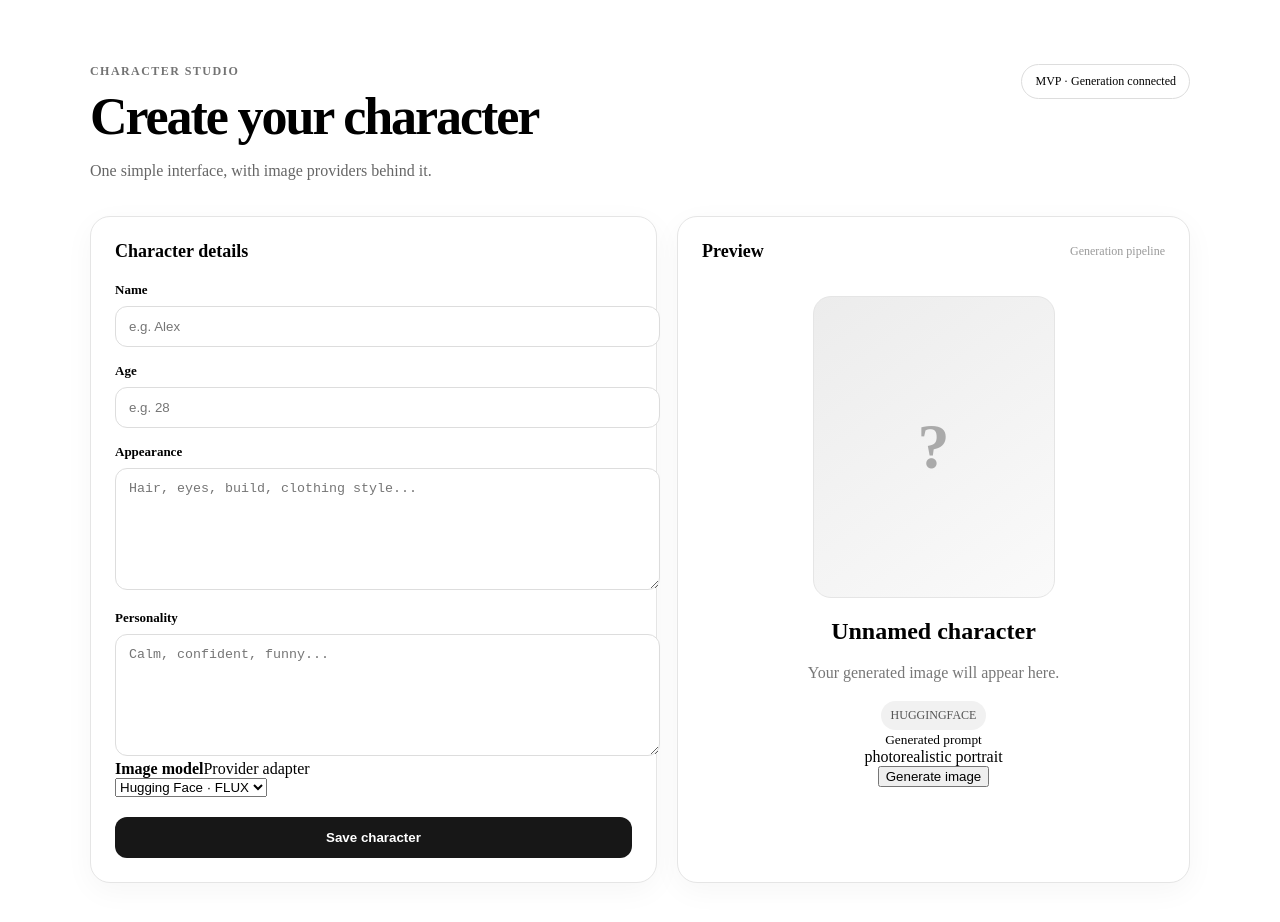
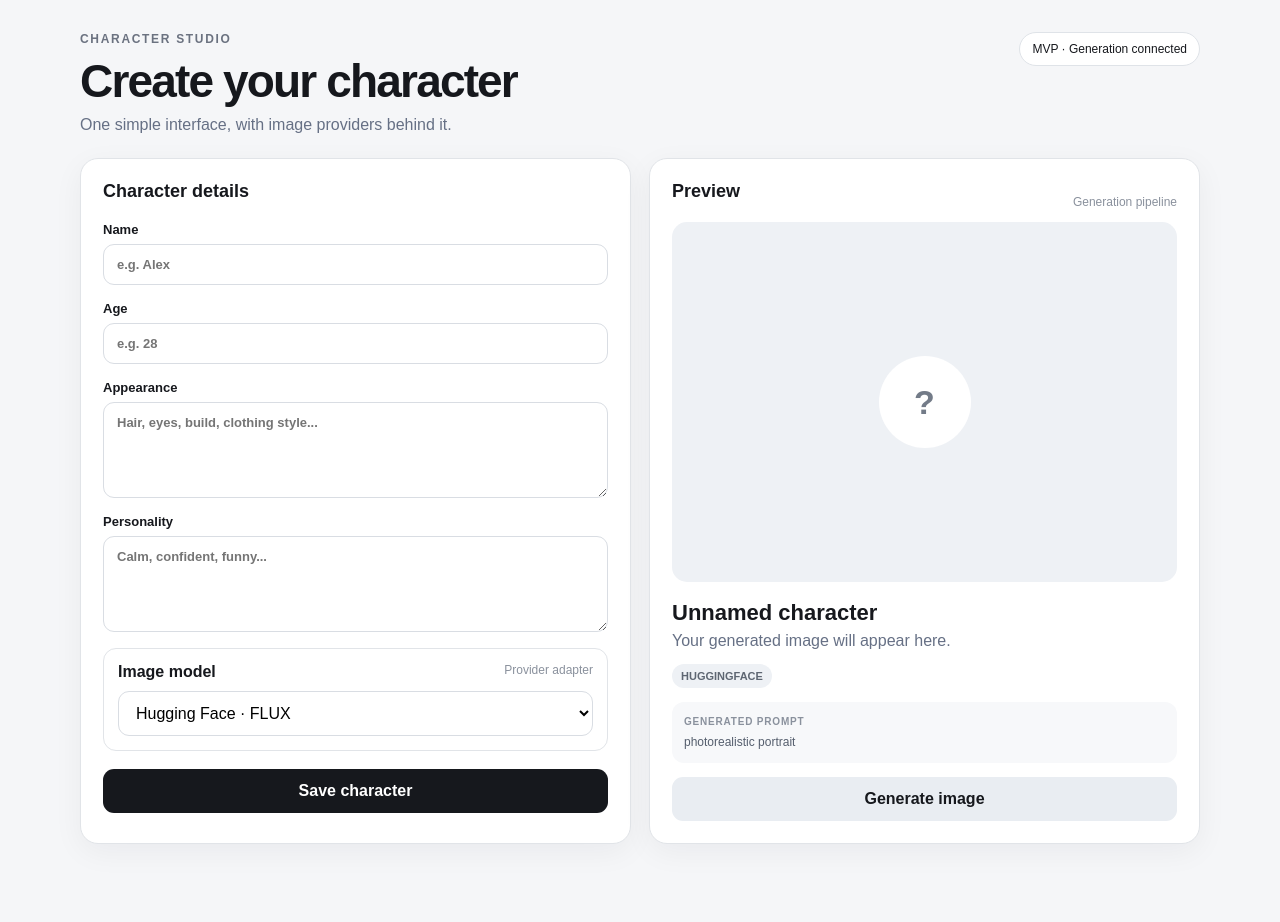
Before and after one commit to freemonkeyyourlife-lab/character-studio, a Next.js app: page / in a window 1280 px wide. Shown: the top 922 px of the page. After the commit the page ends 900 px from the top, so only its background shows below. Built offline with nearby package versions, Linux system fonts and the light colour scheme.

Commit message:
Polish generation UI

```diff
--- a/app/globals.css
+++ b/app/globals.css
@@ -1,30 +1,54 @@
-.shell { max-width: 1100px; margin: 0 auto; padding: 56px 24px 80px; }
-.header { display: flex; justify-content: space-between; gap: 24px; align-items: flex-start; margin-bottom: 32px; }
-.eyebrow { font-size: 12px; font-weight: 800; letter-spacing: .12em; color: #737373; margin-bottom: 8px; }
-h1 { margin: 0; font-size: clamp(32px, 5vw, 52px); letter-spacing: -.04em; }
-.header p { margin: 12px 0 0; color: #666; max-width: 620px; line-height: 1.6; }
-.status { border: 1px solid #ddd; background: white; border-radius: 999px; padding: 9px 13px; font-size: 12px; white-space: nowrap; }
-.grid { display: grid; grid-template-columns: 1.05fr .95fr; gap: 20px; }
-.card { background: white; border: 1px solid #e5e5e5; border-radius: 20px; padding: 24px; box-shadow: 0 8px 30px rgba(0,0,0,.04); }
+* { box-sizing: border-box; }
+
+html, body { margin: 0; padding: 0; min-height: 100%; }
+body {
+  font-family: Arial, Helvetica, sans-serif;
+  background: #f5f6f8;
+  color: #16181d;
+}
+
+button, input, textarea, select { font: inherit; }
+
+.shell { width: min(1120px, calc(100% - 32px)); margin: 0 auto; padding: 32px 0 56px; }
+
+.header { display: flex; justify-content: space-between; gap: 24px; align-items: flex-start; margin-bottom: 24px; }
+.eyebrow { font-size: 12px; font-weight: 800; letter-spacing: .14em; color: #6b7280; }
+h1 { margin: 8px 0; font-size: clamp(30px, 5vw, 46px); letter-spacing: -.04em; }
+.header p { margin: 0; color: #667085; max-width: 680px; }
+.status { padding: 9px 12px; border: 1px solid #dfe3e8; border-radius: 999px; background: white; font-size: 12px; white-space: nowrap; }
+
+.grid { display: grid; grid-template-columns: minmax(0, 1fr) minmax(0, 1fr); gap: 18px; }
+.card { background: white; border: 1px solid #e1e4e8; border-radius: 18px; padding: 22px; box-shadow: 0 8px 30px rgba(16, 24, 40, .05); }
 .card h2 { margin: 0 0 20px; font-size: 18px; }
-label { display: block; font-size: 13px; font-weight: 700; margin-top: 16px; }
-input, textarea { width: 100%; margin-top: 8px; border: 1px solid #ddd; border-radius: 12px; padding: 12px 13px; outline: none; background: #fff; }
+label { display: grid; gap: 7px; margin-bottom: 16px; font-size: 13px; font-weight: 700; }
+input, textarea, select { width: 100%; border: 1px solid #d9dde3; border-radius: 11px; background: #fff; padding: 12px 13px; outline: none; }
 textarea { min-height: 96px; resize: vertical; }
-input:focus, textarea:focus { border-color: #999; }
-.primary { width: 100%; margin-top: 20px; border: 0; border-radius: 12px; padding: 13px 16px; background: #171717; color: white; font-weight: 700; }
-.saved { margin-top: 12px; text-align: center; font-size: 13px; color: #4b5563; }
-.preview { min-height: 520px; display: flex; flex-direction: column; align-items: center; text-align: center; }
-.previewTop { width: 100%; display: flex; justify-content: space-between; align-items: center; text-align: left; }
-.previewTop h2 { margin: 0; }
-.previewTop span { color: #999; font-size: 12px; }
-.avatar { width: 240px; height: 300px; border-radius: 18px; margin: 34px 0 20px; display: grid; place-items: center; background: linear-gradient(145deg, #ececec, #fafafa); border: 1px solid #e5e5e5; }
-.avatar span { font-size: 64px; color: #aaa; font-weight: 800; }
-.preview h3 { margin: 0; font-size: 24px; }
-.preview p { color: #777; line-height: 1.5; max-width: 420px; }
-.tags { display: flex; flex-wrap: wrap; justify-content: center; gap: 8px; }
-.tags span { padding: 7px 10px; border-radius: 999px; background: #f1f1f1; color: #555; font-size: 12px; }
+input:focus, textarea:focus, select:focus { border-color: #7b8494; }
+.providerBox { display: grid; gap: 10px; margin: 6px 0 18px; padding: 14px; border: 1px solid #e1e4e8; border-radius: 13px; }
+.providerBox div { display: flex; justify-content: space-between; gap: 12px; }
+.providerBox span { color: #8a919d; font-size: 12px; }
+.primary, .secondary { width: 100%; border: 0; border-radius: 11px; padding: 13px 16px; font-weight: 800; cursor: pointer; }
+.primary { background: #16181d; color: white; }
+.secondary { background: #e9edf2; color: #16181d; }
+.secondary:disabled { opacity: .55; cursor: not-allowed; }
+.saved { margin-top: 10px; color: #356859; font-size: 13px; }
+.error { margin-top: 12px; padding: 10px 12px; border-radius: 10px; background: #fff0f0; color: #a33; font-size: 13px; }
+.preview { min-height: 620px; }
+.previewTop { display: flex; justify-content: space-between; gap: 12px; align-items: center; }
+.previewTop span { color: #8a919d; font-size: 12px; }
+.avatar { min-height: 360px; margin: 0 0 18px; display: grid; place-items: center; border-radius: 15px; background: #eef1f5; }
+.avatar span { width: 92px; height: 92px; display: grid; place-items: center; border-radius: 50%; background: #fff; font-size: 34px; font-weight: 800; color: #737b88; }
+.generatedImage { width: 100%; aspect-ratio: 1 / 1; object-fit: cover; border-radius: 15px; display: block; margin-bottom: 18px; }
+.preview h3 { margin: 0 0 6px; font-size: 22px; }
+.preview p { margin: 0 0 14px; color: #667085; }
+.tags { display: flex; gap: 7px; flex-wrap: wrap; margin-bottom: 14px; }
+.tags span { padding: 6px 9px; border-radius: 999px; background: #eef1f5; color: #5e6672; font-size: 11px; font-weight: 700; }
+.promptBox { margin-bottom: 14px; padding: 12px; border-radius: 12px; background: #f7f8fa; color: #555e6d; font-size: 12px; line-height: 1.5; }
+.promptBox small { display: block; margin-bottom: 4px; color: #8a919d; font-weight: 800; text-transform: uppercase; letter-spacing: .08em; }
+
 @media (max-width: 760px) {
-  .shell { padding: 32px 16px 60px; }
+  .shell { width: min(100% - 20px, 680px); padding-top: 20px; }
   .header { flex-direction: column; }
   .grid { grid-template-columns: 1fr; }
+  .preview { min-height: auto; }
 }
```
